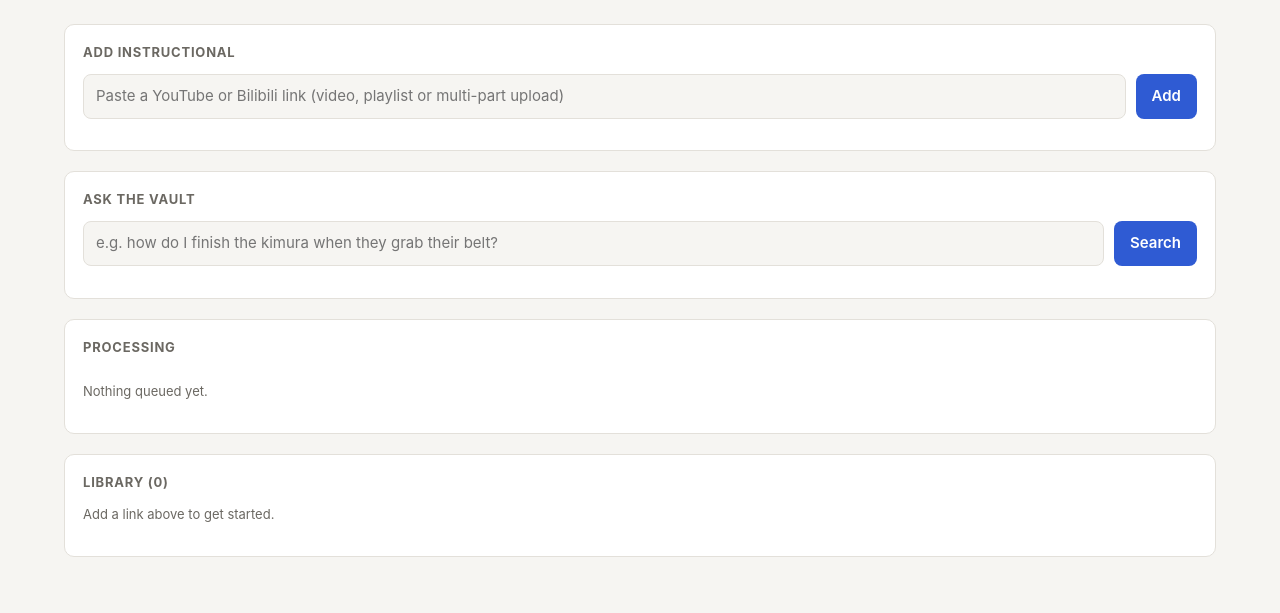
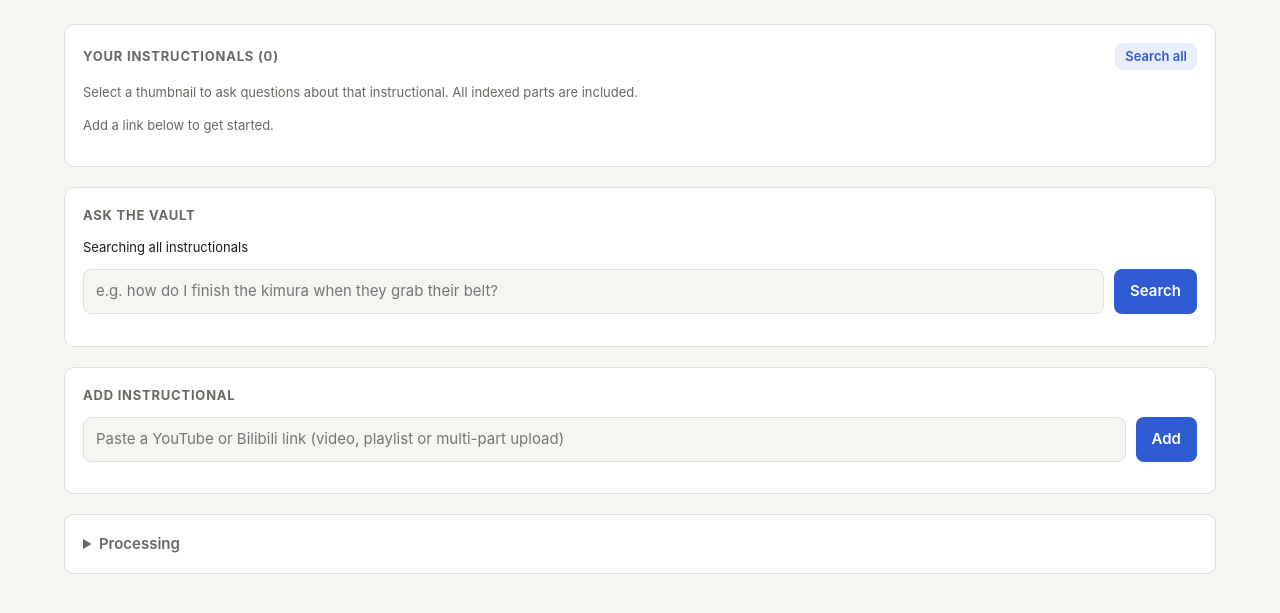
Before and after one commit to ellyhonig/instructionalknowledgebase, a FastAPI app: page / in a window 1280 px wide. Shown: the part 52-665 px from the top of the page. Run offline with FastAPI, Linux system fonts and the light colour scheme; data comes from the database, SQL or seed files in the repository; data that the repository does not hold is empty; some libraries are stand-ins or nearby versions.

Commit message:
Add saved instructional covers and selected-library search

```diff
--- a/bjjvault/config.py
+++ b/bjjvault/config.py
@@ -25,6 +25,7 @@ META = DATA / "meta"
 TRANSCRIPTS = DATA / "transcripts"
 ORGANIZED = DATA / "organized"
 CLIPS = DATA / "clips"
+THUMBNAILS = DATA / "thumbnails"
 DB_PATH = DATA / "vault.db"
 
 HOST = os.environ.get("BJJVAULT_HOST", "127.0.0.1")
@@ -62,7 +63,7 @@ MAX_HEIGHT = int(os.environ.get("BJJVAULT_MAX_HEIGHT", "1080"))
 
 
 def ensure_dirs() -> None:
-    for d in (VIDEOS, META, TRANSCRIPTS, ORGANIZED, CLIPS, VAULT, CACHE, TMP):
+    for d in (VIDEOS, META, TRANSCRIPTS, ORGANIZED, CLIPS, THUMBNAILS, VAULT, CACHE, TMP):
         d.mkdir(parents=True, exist_ok=True)
 
 
--- a/bjjvault/pipeline.py
+++ b/bjjvault/pipeline.py
@@ -5,7 +5,7 @@ import threading
 import time
 import traceback
 
-from . import config, db, download, index, notes, organize, transcribe
+from . import config, db, download, index, notes, organize, thumbnails, transcribe
 
 STAGES = ["queued", "downloading", "transcribing", "organizing", "writing notes", "indexing", "done"]
 
@@ -36,6 +36,7 @@ def process(video_url: str, playlist: str | None = None, on_status=lambda status
     on_status("downloading")
     meta = download.download(video_url, playlist, progress=lambda d: on_status("downloading", d))
     vid = meta["id"]
+    thumbnails.ensure(vid, meta.get("duration") or 0)
     on_status("transcribing", meta["title"])
     tr = transcribe.transcribe(vid, download.video_path(vid))
     if redo_notes:
--- a/bjjvault/web/app.py
+++ b/bjjvault/web/app.py
@@ -6,7 +6,7 @@ from fastapi.staticfiles import StaticFiles
 from fastapi.templating import Jinja2Templates
 from pydantic import BaseModel
 
-from .. import clips, config, db, download, index, organize, pipeline
+from .. import clips, config, db, download, index, library, organize, pipeline
 from ..util import fmt_ts, source_url
 from .playback import router as playback_router
 
@@ -17,6 +17,7 @@ templates = Jinja2Templates(directory=Path(__file__).parent / "templates")
 templates.env.filters["ts"] = fmt_ts
 app.mount("/media", StaticFiles(directory=config.VIDEOS), name="media")
 app.mount("/clips", StaticFiles(directory=config.CLIPS), name="clips")
+app.mount("/thumbnails", StaticFiles(directory=config.THUMBNAILS), name="thumbnails")
 (config.VAULT / "Assets").mkdir(parents=True, exist_ok=True)
 app.mount("/assets", StaticFiles(directory=config.VAULT / "Assets"), name="assets")
 
@@ -38,10 +39,7 @@ class ClipReq(BaseModel):
 
 @app.get("/", response_class=HTMLResponse)
 def home(request: Request):
-    con = db.connect()
-    videos = [dict(r) for r in con.execute("SELECT * FROM videos ORDER BY rowid DESC")]
-    con.close()
-    return templates.TemplateResponse(request, "index.html", {"videos": videos})
+    return templates.TemplateResponse(request, "index.html", {"instructionals": library.instructionals()})
 
 
 @app.post("/api/jobs")
@@ -71,8 +69,14 @@ def retry(job_id: int):
 
 
 @app.get("/api/search")
-def search(q: str, limit: int = 10):
-    return index.search(q, limit=limit)
+def search(q: str, limit: int = 10, instructional_id: str | None = None):
+    video_ids = None
+    if instructional_id is not None:
+        selected = next((i for i in library.instructionals() if i["id"] == instructional_id), None)
+        if selected is None:
+            raise HTTPException(404, "Instructional not found. Refresh the library and select again.")
+        video_ids = selected["video_ids"]
+    return index.search(q, limit=max(1, min(limit, 50)), video_ids=video_ids)
 
 
 @app.post("/api/clip")
--- a/bjjvault/web/templates/index.html
+++ b/bjjvault/web/templates/index.html
@@ -9,8 +9,23 @@
   .bar { grid-column: 1 / -1; height: 4px; background: var(--line); border-radius: 4px; overflow: hidden; }
   .bar > div { height: 100%; background: var(--accent); transition: width .4s; }
   .err { grid-column: 1 / -1; font: 12px ui-monospace, monospace; color: var(--err); white-space: pre-wrap; max-height: 120px; overflow: auto; }
-  .lib { display: grid; grid-template-columns: repeat(auto-fill, minmax(260px, 1fr)); gap: 12px; }
-  .card { padding: 12px; border: 1px solid var(--line); border-radius: 8px; }
+  .lib { display: grid; grid-template-columns: repeat(auto-fill, minmax(210px, 1fr)); gap: 14px; max-height: 480px; overflow-y: auto; padding: 4px; }
+  .card { position: relative; display: flex; flex-direction: column; padding: 0; border: 2px solid var(--line); border-radius: 10px;
+          background: var(--panel); color: var(--text); text-align: left; white-space: normal; overflow: hidden; }
+  .card:hover { border-color: var(--accent); }
+  .card:focus-visible { outline: 3px solid var(--accent); outline-offset: 2px; }
+  .card[aria-pressed="true"] { border-color: var(--accent); box-shadow: 0 0 0 2px var(--accent); background: var(--accent-soft); }
+  .cover { aspect-ratio: 16/9; width: 100%; height: auto; object-fit: cover; background: var(--accent-soft); }
+  .placeholder { display: grid; place-items: center; font-size: 36px; }
+  .card-info { padding: 10px; display: grid; gap: 4px; }
+  .selected-marker { display: none; position: absolute; top: 8px; right: 8px; padding: 3px 9px; border-radius: 99px; background: var(--accent); color: #fff; font-size: 12px; }
+  .card[aria-pressed="true"] .selected-marker { display: block; }
+  .library-heading { display: flex; align-items: center; justify-content: space-between; gap: 12px; margin-bottom: 10px; }
+  .library-heading h2 { margin: 0; }
+  #scope { margin: 0 0 12px; }
+  summary { cursor: pointer; font-weight: 600; color: var(--muted); }
+  details[open] summary { margin-bottom: 14px; }
+  @media (max-width: 500px) { .lib { grid-template-columns: repeat(2, minmax(0, 1fr)); max-height: 420px; gap: 10px; } .card-info { padding: 8px; font-size: 13px; } }
   .results { display: grid; gap: 12px; margin-top: 14px; }
   .result { display: grid; grid-template-columns: 1fr; gap: 6px; padding: 12px; border: 1px solid var(--line); border-radius: 8px; }
   .result p { margin: 0; font-size: 14px; }
@@ -18,6 +33,39 @@
 </style>
 {% endblock %}
 {% block body %}
+<section class="panel" aria-label="Instructional library">
+  <div class="library-heading">
+    <h2>Your instructionals ({{ instructionals|length }})</h2>
+    <button type="button" class="ghost" id="all-vault" aria-pressed="true">Search all</button>
+  </div>
+  <p class="small muted">Select a thumbnail to ask questions about that instructional. All indexed parts are included.</p>
+  {% if instructionals %}
+  <div class="lib">
+    {% for i in instructionals %}
+    <button type="button" class="card" data-instructional="{{ i.id }}" data-title="{{ i.title }}" aria-pressed="false" aria-label="Select {{ i.title }} by {{ i.instructor }}">
+      {% if i.thumbnail %}<img class="cover" src="{{ i.thumbnail }}" alt="{{ i.title }}" loading="lazy" width="640" height="360">
+      {% else %}<span class="cover placeholder" aria-hidden="true">🥋</span>{% endif %}
+      <span class="selected-marker">✓ Selected</span>
+      <span class="card-info"><strong>{{ i.title }}</strong>
+        <span class="small muted">{{ i.instructor }}</span>
+        <span class="small muted">{{ i.video_ids|length }} indexed part{{ 's' if i.video_ids|length != 1 else '' }} · {{ i.duration|ts }}</span>
+      </span>
+    </button>
+    {% endfor %}
+  </div>
+  {% else %}<p class="muted small">Add a link below to get started.</p>{% endif %}
+</section>
+
+<section class="panel">
+  <h2>Ask the vault</h2>
+  <p id="scope" class="small" role="status">Searching all instructionals</p>
+  <form id="search" class="row">
+    <input type="search" name="q" aria-label="Your question" placeholder="e.g. how do I finish the kimura when they grab their belt?" required>
+    <button>Search</button>
+  </form>
+  <div id="results" class="results" aria-live="polite"></div>
+</section>
+
 <section class="panel">
   <h2>Add instructional</h2>
   <form id="add" class="row">
@@ -27,39 +75,30 @@
   <p id="addmsg" class="small muted"></p>
 </section>
 
-<section class="panel">
-  <h2>Ask the vault</h2>
-  <form id="search" class="row">
-    <input type="search" name="q" placeholder="e.g. how do I finish the kimura when they grab their belt?">
-    <button>Search</button>
-  </form>
-  <div id="results" class="results"></div>
-</section>
-
-<section class="panel">
-  <h2>Processing</h2>
+<details class="panel">
+  <summary>Processing</summary>
   <div id="jobs" class="jobs"><p class="muted small">Nothing queued yet.</p></div>
-</section>
-
-<section class="panel">
-  <h2>Library ({{ videos|length }})</h2>
-  {% if videos %}
-  <div class="lib">
-    {% for v in videos %}
-    <div class="card">
-      <a href="/watch/{{ v.id }}"><strong>{{ v.title }}</strong></a>
-      <div class="small muted">{{ v.instructor }} · {{ v.duration|ts }}</div>
-    </div>
-    {% endfor %}
-  </div>
-  {% else %}<p class="muted small">Add a link above to get started.</p>{% endif %}
-</section>
+</details>
 
 <script>
 const STAGES = ["queued","downloading","transcribing","organizing","writing notes","indexing","done"];
 const esc = s => (s ?? "").toString().replace(/[&<>"]/g, c => ({"&":"&amp;","<":"&lt;",">":"&gt;",'"':"&quot;"}[c]));
 const ts = s => { s = Math.floor(s); const h = Math.floor(s/3600), m = Math.floor(s%3600/60), x = String(s%60).padStart(2,"0");
                   return h ? `${h}:${String(m).padStart(2,"0")}:${x}` : `${m}:${x}`; };
+let selected = null, searchVersion = 0;
+const cards = [...document.querySelectorAll('[data-instructional]')];
+function selectInstructional(id) {
+  selected = cards.find(card => card.dataset.instructional === id) || null;
+  cards.forEach(card => card.setAttribute('aria-pressed', String(card === selected)));
+  document.getElementById('all-vault').setAttribute('aria-pressed', String(!selected));
+  document.getElementById('scope').textContent = selected ? `Searching: ${selected.dataset.title}` : 'Searching all instructionals';
+  document.getElementById('results').replaceChildren();
+  searchVersion++; // Ignore a response from an earlier selection or question.
+  try { localStorage.setItem('bjj-vault-instructional', selected?.dataset.instructional || ''); } catch {}
+}
+cards.forEach(card => card.onclick = () => selectInstructional(card.dataset.instructional));
+document.getElementById('all-vault').onclick = () => selectInstructional(null);
+try { selectInstructional(localStorage.getItem('bjj-vault-instructional')); } catch {}
 
 document.getElementById("add").onsubmit = async e => {
   e.preventDefault();
@@ -96,8 +135,20 @@ loadJobs(); setInterval(loadJobs, 2500);
 document.getElementById("search").onsubmit = async e => {
   e.preventDefault();
   const box = document.getElementById("results");
+  const version = ++searchVersion;
   box.innerHTML = '<p class="muted small">Searching…</p>';
-  const res = await (await fetch("/api/search?q=" + encodeURIComponent(e.target.q.value))).json();
+  const params = new URLSearchParams({q: e.target.q.value});
+  if (selected) params.set('instructional_id', selected.dataset.instructional);
+  let res;
+  try {
+    const response = await fetch('/api/search?' + params);
+    res = await response.json();
+    if (version !== searchVersion) return;
+    if (!response.ok) throw new Error(res.detail || 'Could not search. Please try again.');
+  } catch (error) {
+    if (version === searchVersion) box.textContent = error.message;
+    return;
+  }
   if (!res.length) { box.innerHTML = '<p class="muted small">No matches.</p>'; return; }
   box.innerHTML = res.map(r => {
     const preview = r.kind === "technique" ? r.text.split("\n").slice(0, 3).join(" ") : r.text;
```
Also changed, not shown: bjjvault/index.py (+10 -2 lines), bjjvault/library.py (added, +27 -0 lines), bjjvault/thumbnails.py (added, +55 -0 lines), tests/test_library.py (added, +68 -0 lines), tests/test_mobile.py (+1 -1 lines), README.md.
